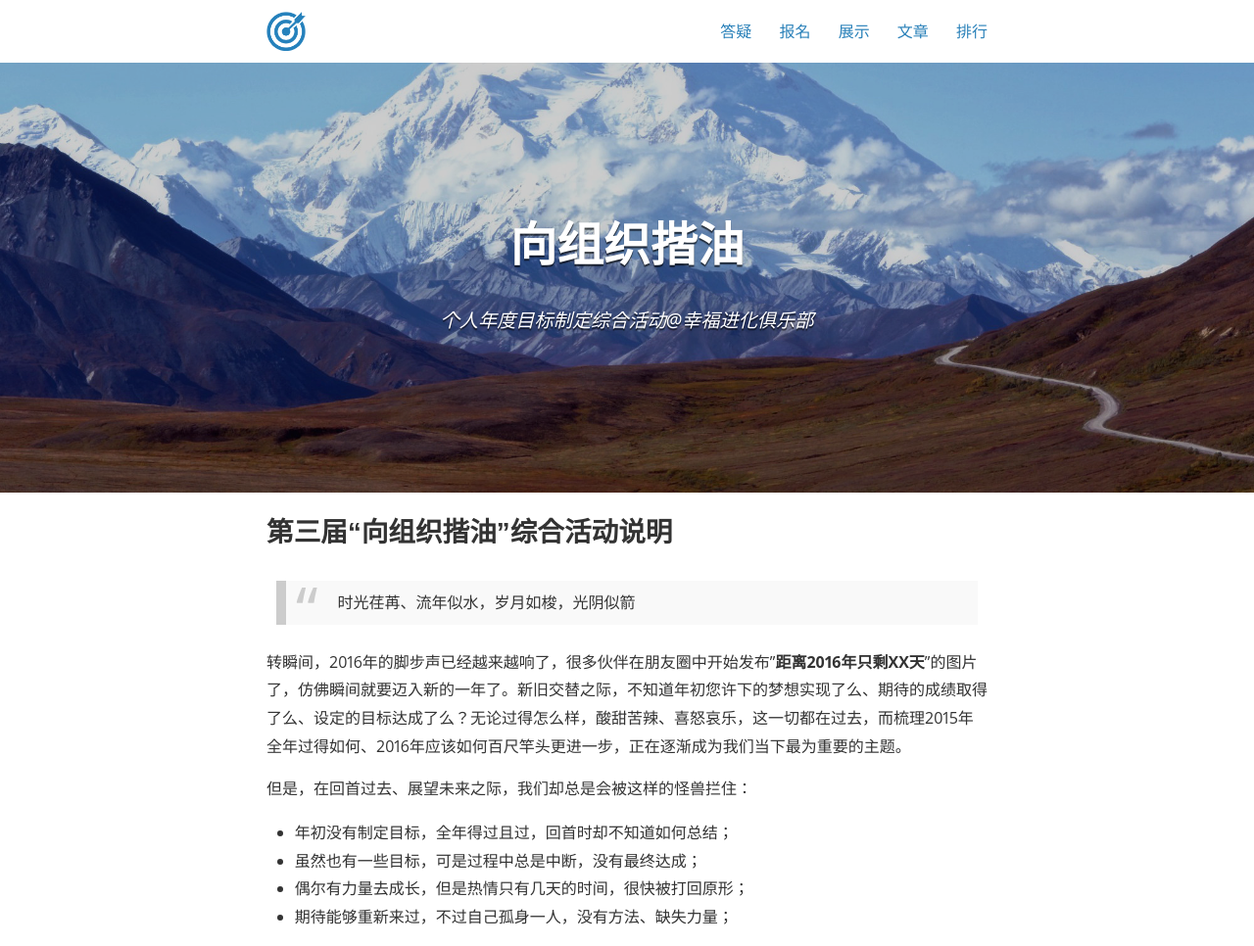
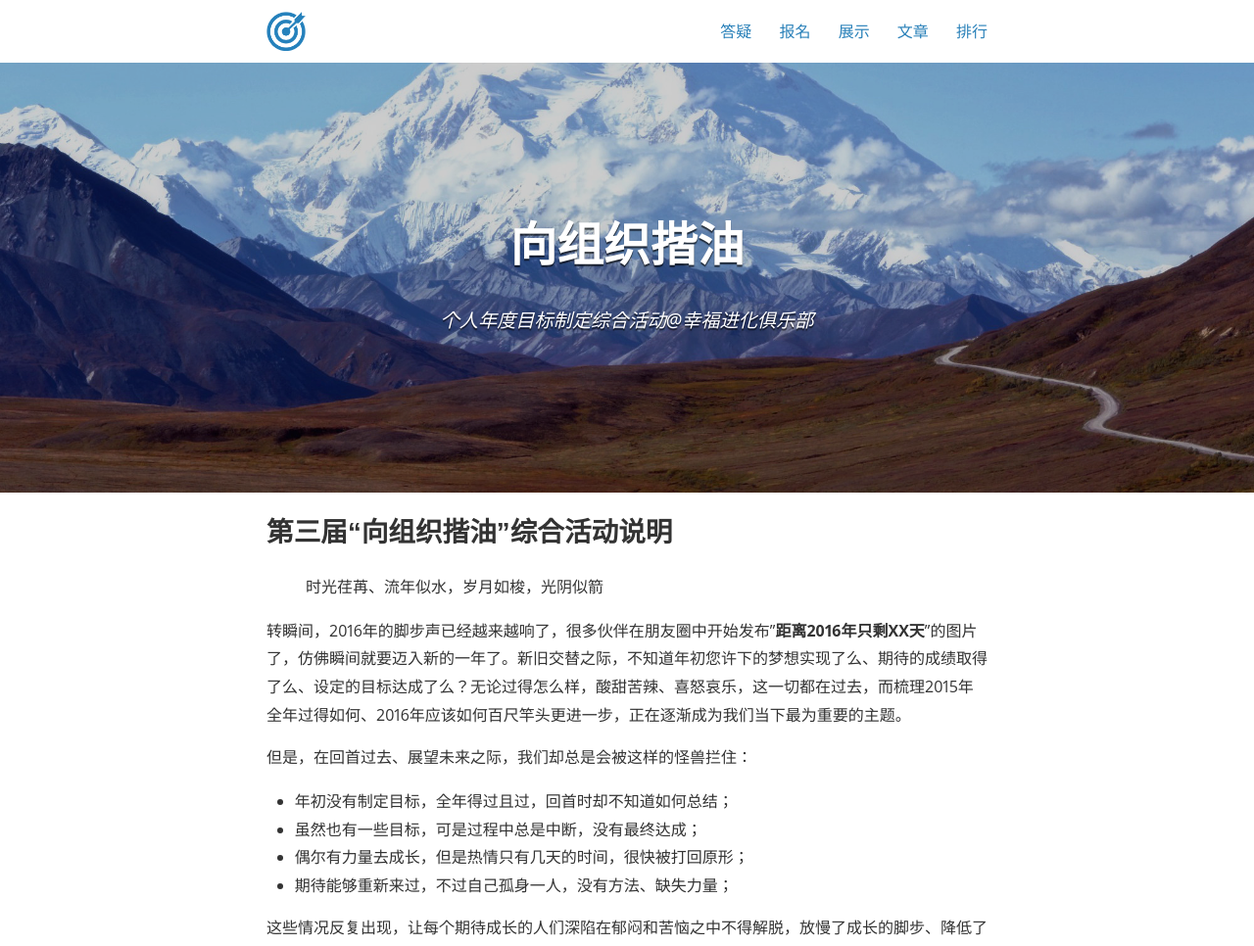
Before and after one commit to nianmubiao/nianmubiao.github.io, a Jekyll site: the page built from index.html, in a window 1280 px wide. Shown: the top 966 px of the page at 98% size. Built offline with Jekyll 4.4.1, drawn with Linux system fonts in a browser that asks for light colours; nearby versions of some CDN libraries; some web fonts are replaced; the list of posts is cut into pages by our own code; a style sheet for code colours, icons or effects is not loaded.

Commit message:
Update main.scss

```diff
--- a/css/main.scss
+++ b/css/main.scss
@@ -11,21 +11,3 @@
   "neat/neat",
   "layout"
 ;
-blockquote {
-background:#f9f9f9;
-border-left:10px solid #ccc;
-margin:1.5em 10px;
-padding:.5em 10px;
-quotes:"\201C""\201D""\2018""\2019";
-}
-blockquote:before {
-color:#ccc;
-content:open-quote;
-font-size:4em;
-line-height:.1em;
-margin-right:.25em;
-vertical-align:-.4em;
-}
-blockquote p {
-display:inline;
-}
```
